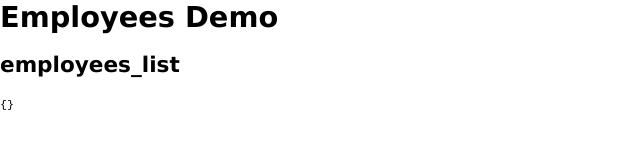
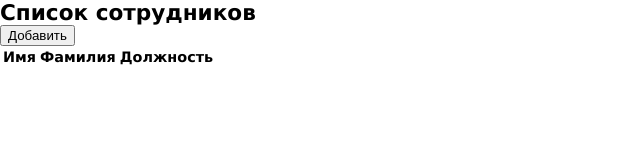
Before and after one commit to chizhovdee/employees_demo, a React app: page / in a window 1280 px wide. Shown: the whole page, without its empty margins (0-640 px from the left). Built offline with nearby package versions, Linux system fonts and the light colour scheme.

Commit message:
added employees list components

```diff
--- a/src/components/App.js
+++ b/src/components/App.js
@@ -4,7 +4,6 @@ import '../../stylesheets/App.scss'
 
 const App = ()=> (
   <div className="app">
-    <h1>Employees Demo</h1>
     <Page/>
   </div>
 );
--- /dev/null
+++ b/src/components/Employee.js
@@ -0,0 +1,21 @@
+import React from 'react'
+import PropTypes from 'prop-types'
+
+const Employee = ({employee, showEmployeeInfo})=>(
+  <tr key={employee.id} onClick={()=> showEmployeeInfo(employee.id)}>
+    <td>{employee.firstName}</td>
+    <td>{employee.lastName}</td>
+    <td>{employee.post}</td>
+  </tr>
+);
+
+Employee.propTypes = {
+  id: PropTypes.number.isRequired,
+  firstName: PropTypes.string.isRequired,
+  lastName: PropTypes.string.isRequired,
+  post: PropTypes.string.isRequired,
+  description: PropTypes.string,
+  showEmployeeInfo: PropTypes.func.isRequired
+};
+
+export default Employee
--- /dev/null
+++ b/src/components/EmployeesList.js
@@ -0,0 +1,36 @@
+import React from 'react'
+import PropTypes from 'prop-types'
+import Employee from './Employee'
+
+const EmployeesList = ({employees, showEmployeeInfo})=> (
+  <table className="employees-list">
+    <thead>
+      <tr>
+        <th>Имя</th>
+        <th>Фамилия</th>
+        <th>Должность</th>
+      </tr>
+    </thead>
+
+    <tbody>
+      {
+        employees.map((employee) => <Employee {...employee} showEmployeeInfo={showEmployeeInfo}/>)
+      }
+    </tbody>
+  </table>
+);
+
+EmployeesList.propTypes = {
+  employees: PropTypes.arrayOf(
+    PropTypes.shape({
+      id: PropTypes.number.isRequired,
+      firstName: PropTypes.string.isRequired,
+      lastName: PropTypes.string.isRequired,
+      post: PropTypes.string.isRequired,
+      description: PropTypes.string
+    }).isRequired
+  ).isRequired,
+  showEmployeeInfo: PropTypes.func.isRequired
+};
+
+export default EmployeesList
--- /dev/null
+++ b/src/components/EmployeesListPage.js
@@ -0,0 +1,32 @@
+import React from 'react'
+import Employees from '../containers/Employees';
+
+class EmployeesListPage extends React.Component {
+  constructor(){
+    super();
+
+    this.state = {
+
+    }
+  }
+
+  onEmployeeAdd = ()=> {
+    console.log('click');
+  };
+
+  render(){
+    return (
+      <div>
+        <h2>Список сотрудников</h2>
+
+        <div className="controls">
+          <button className="button-add" onClick={this.onEmployeeAdd}>Добавить</button>
+        </div>
+
+        <Employees/>
+      </div>
+    );
+  }
+}
+
+export default EmployeesListPage
--- /dev/null
+++ b/src/components/PageWrapper.js
@@ -0,0 +1,32 @@
+import React from 'react'
+import PropTypes from 'prop-types'
+import classNames from 'classnames'
+import EmployeesListPage from '../components/EmployeesListPage'
+
+const PageWrapper = ({pageName, pageData})=> {
+  let page;
+
+  switch(pageName) {
+    case 'employees_list':
+      page = <EmployeesListPage />;
+      break;
+
+    case 'employee_info':
+      page = <div>employee_info</div>;
+      break;
+
+    default:
+      page = null;
+  }
+
+  return <div className={classNames("page", `${pageName}-page`)}>
+    {page}
+  </div>
+};
+
+PageWrapper.propTypes = {
+  pageName: PropTypes.string.isRequired,
+  pageData: PropTypes.object
+};
+
+export default PageWrapper
--- /dev/null
+++ b/src/containers/Employees.js
@@ -0,0 +1,25 @@
+import React from 'react'
+import {connect} from 'react-redux'
+import {showPage} from '../actions'
+import EmployeesList from '../components/EmployeesList';
+
+const mapStateToProps = (state)=>(
+  {
+    employees: state.employees
+  }
+);
+
+const mapDispatchToProps = (dispatch)=>(
+  {
+    showEmployeeInfo(id){
+      dispatch(showPage('employee_info', {id}))
+    }
+  }
+);
+
+const Employees = connect(
+  mapStateToProps,
+  mapDispatchToProps
+)(EmployeesList);
+
+export default Employees
--- a/src/containers/Page.js
+++ b/src/containers/Page.js
@@ -1,6 +1,6 @@
 import React from 'react'
 import {connect} from 'react-redux'
-import classNames from 'classnames'
+import PageWrapper from '../components/PageWrapper'
 
 const mapStateToProps = (state)=> (
   {
@@ -9,15 +9,8 @@ const mapStateToProps = (state)=> (
   }
 );
 
-const PageContainer = ({pageName, pageData})=> (
-  <div className={ classNames("page", pageName) }>
-    <h2>{ pageName }</h2>
-    <code>{ JSON.stringify(pageData) }</code>
-  </div>
-);
-
 const Page = connect(
   mapStateToProps
-)(PageContainer);
+)(PageWrapper);
 
 export default Page;
--- a/stylesheets/App.scss
+++ b/stylesheets/App.scss
@@ -4,7 +4,7 @@ html, body, div#app-root {
   min-height: 100%;
 }
 
-h1 {
+h1, h2 {
   @include clear;
 }
 
```
Also changed, not shown: 1 other file.
